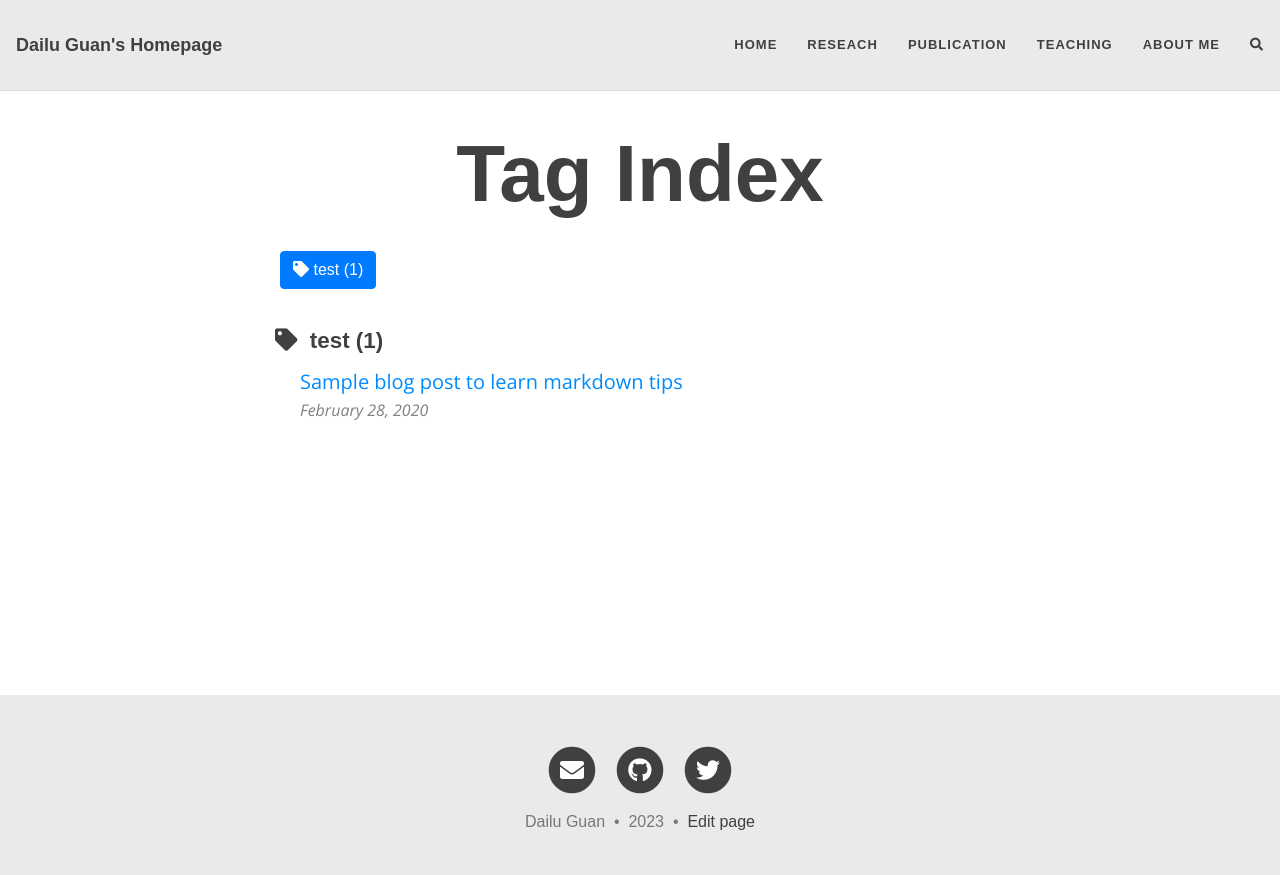
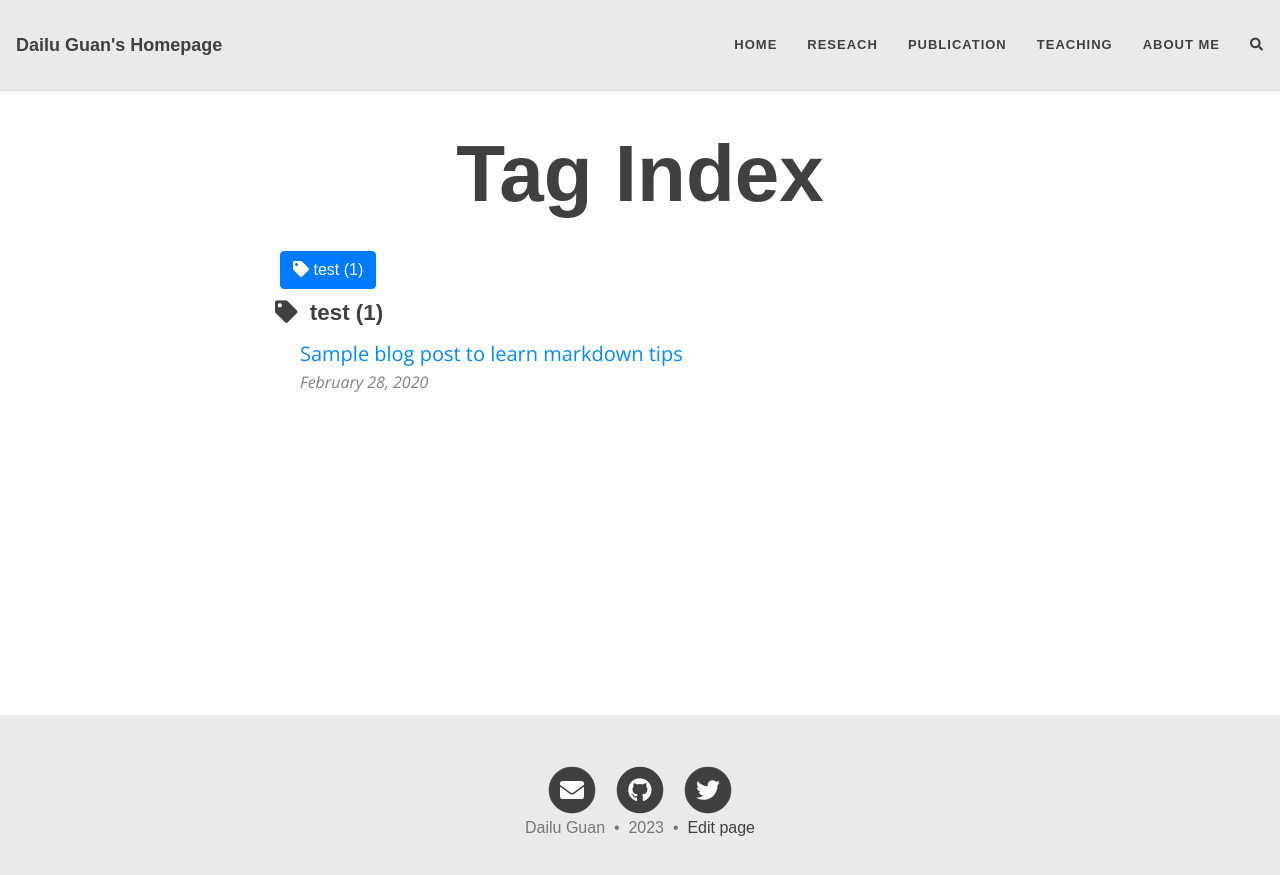
Before and after one commit to FarmOmics/FarmOmics.github.io, a Jekyll site: the page built from tags.html, in a window 1280 px wide. Shown: the top 875 px of the page. Built offline with Jekyll 4.4.1, drawn with Linux system fonts in a browser that asks for light colours; nearby versions of some CDN libraries; comment, search, counter and statistics services are not loaded.

Commit message:
Update beautifuljekyll.css

```diff
--- a/assets/css/beautifuljekyll.css
+++ b/assets/css/beautifuljekyll.css
@@ -30,7 +30,7 @@ body > main {
 }
 p {
   line-height: 1.5;
-  margin: 1rem 0;
+  margin: 0.1rem 0;
 }
 h1,h2,h3,h4,h5,h6 {
   font-family: 'Arial';
@@ -67,9 +67,9 @@ blockquote p:first-child {
   margin-top: 0;
 }
 hr.small {
-  max-width: 2rem;
-  margin: 0.2rem;
-  border-width: 0.2rem;
+  max-width: 0.1rem;
+  margin: 0rem;
+  border-width: 0.1rem;
   border-color: inherit;
   border-radius: 0.1875rem;
 }
@@ -110,7 +110,7 @@ img {
 }
 
 .linked-section {
-  padding-top: 3.75rem;
+  padding-top: 2rem;
   margin-top: -1.5625rem;
 }
 
```
